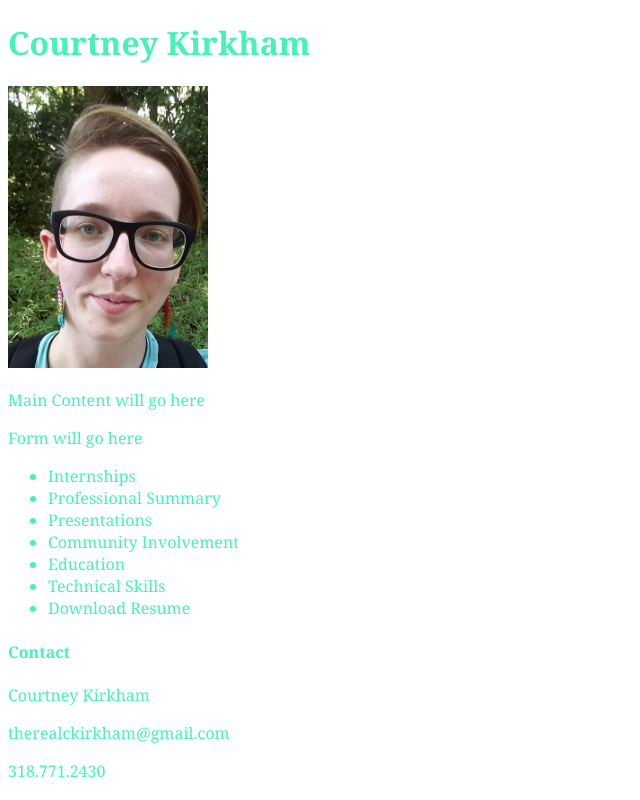
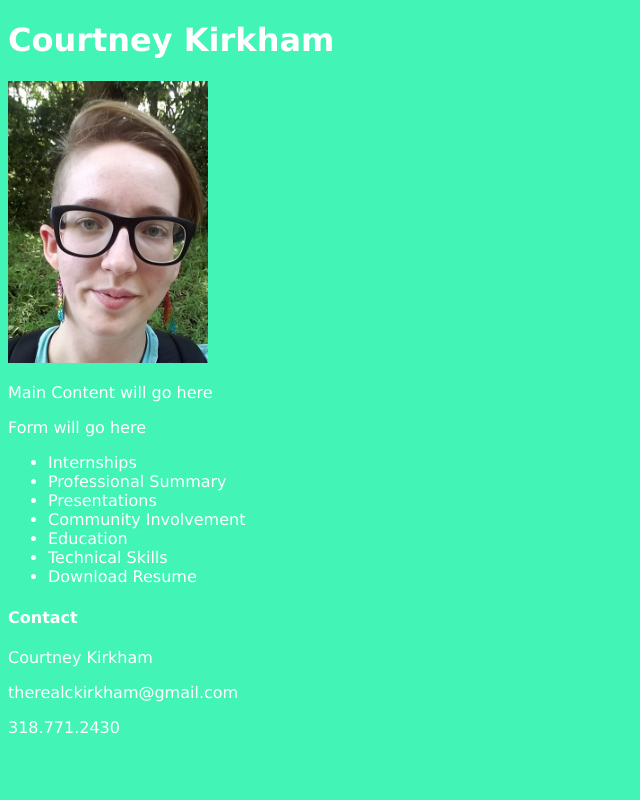
Before and after one commit to Puugu/ClassResumeWebsite, a PHP site: page / in a window 1280 px wide. Shown: the whole page, without its empty margins (0-640 px from the left). Run offline with PHP 8.4, Linux system fonts and the light colour scheme.

Commit message:
invert website background and text colours

```diff
--- a/index.html
+++ b/index.html
@@ -8,7 +8,7 @@ Creation Date: 20 July 2017
 -->
 
 <head>
-	<link href="/style.css" type="text/css" rel="stylesheet">
+	<link href="style.css" type="text/css" rel="stylesheet">
 	<title>Courtney Kirkham | Home</title>
 	<!-- Will put name here -->
 	<h1 class="header">Courtney Kirkham</h1>
--- a/style.css
+++ b/style.css
@@ -1,4 +1,10 @@
+/* CSS File for CSS 405 Web Dev Course
+USM Summer 2017
+Created by Courtney Kirkham
+Creation Date: 20 July 2017 */
+
 * {
-	font-family:'Georgia', 'Times', sans-serif;
-	color: #42f4b6;
+	font-family: 'Geneva', 'Arial', sans-serif;
+	background-color: #42f4b6;
+	color:#fff;
   }
```
